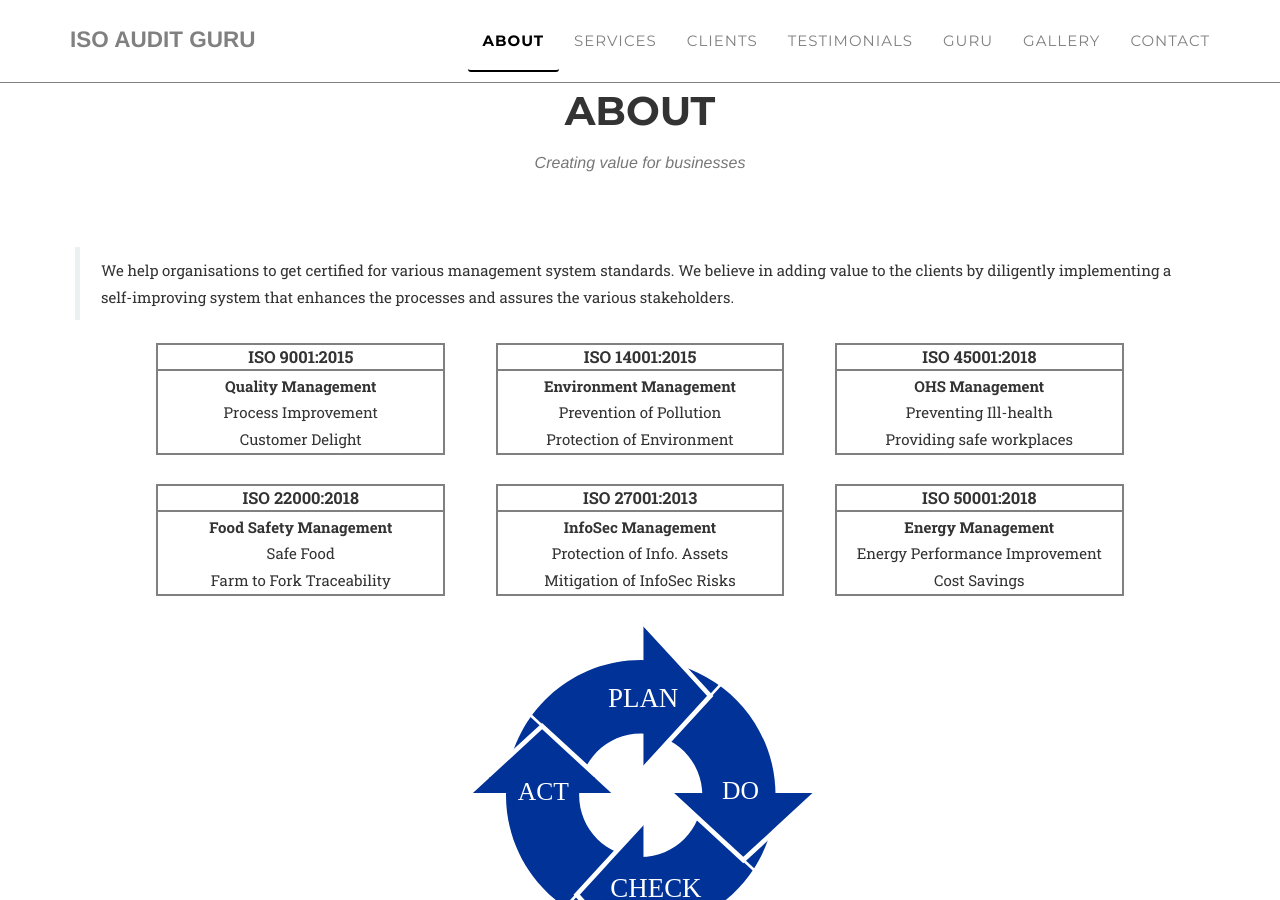
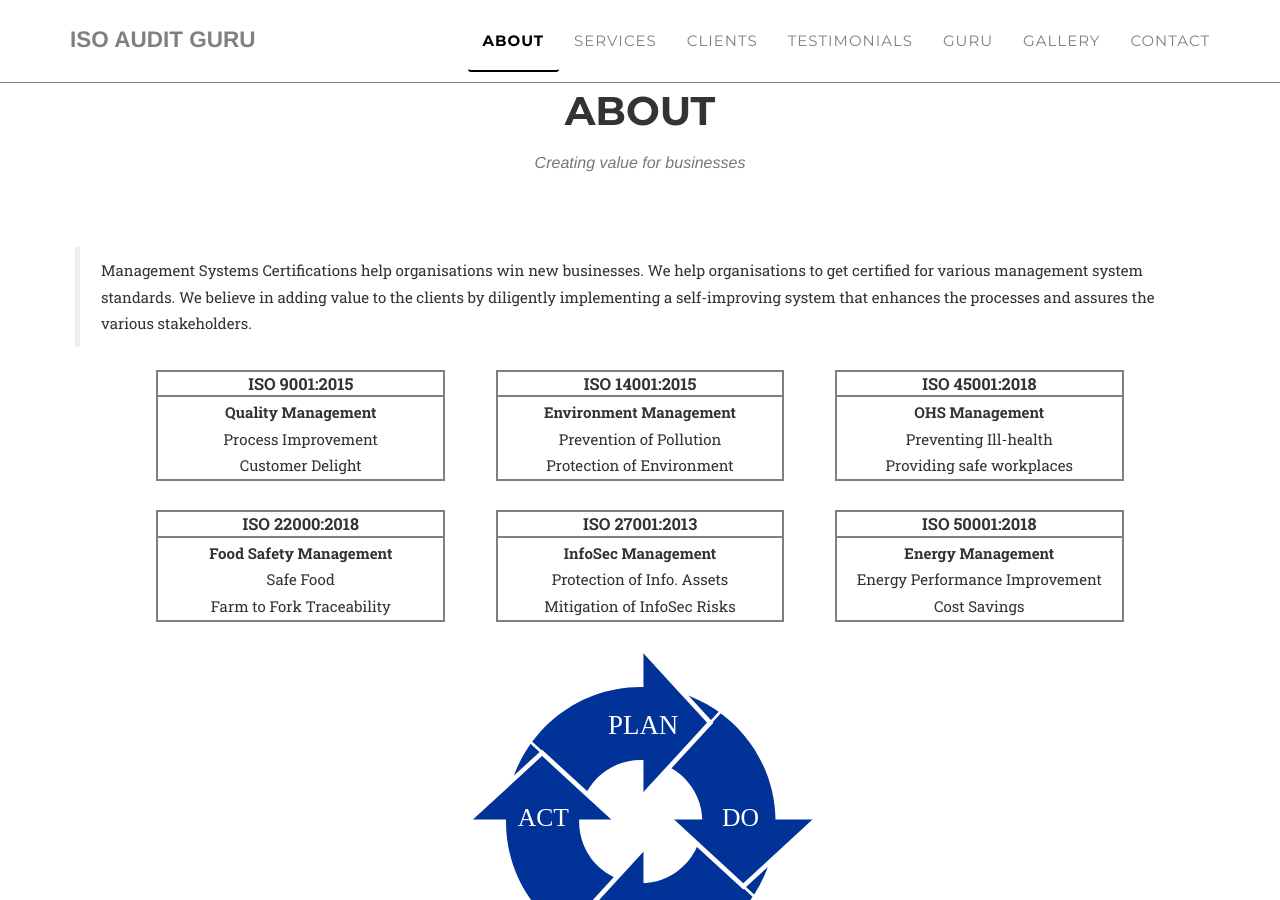
Before and after one commit to ISO-Audit-Guru/ISO-Audit-Guru.github.io, a Jekyll site: the page built from index.html, in a window 1280 px wide and 900 px high, scrolled down 1163 px. Built offline with Jekyll 4.4.1, drawn with Linux system fonts in a browser that asks for light colours; nearby versions of some CDN libraries; some web fonts are replaced.

Commit message:
Update template.yml

```diff
--- a/_data/template.yml
+++ b/_data/template.yml
@@ -11,8 +11,11 @@ font:
   secondary: '"Droid Serif", "Helvetica Neue", Helvetica,Arial,sans-serif'
 
 aboutpart1: |
-  >  We help organisations to get certified for various management system standards. We believe in adding value to the clients by diligently implementing a self-improving system that enhances the processes and assures the various stakeholders.
+  >  Management Systems Certifications help organisations win new businesses. We help organisations to get certified for various management system standards. We believe in adding value to the clients by diligently implementing a self-improving system that enhances the processes and assures the various stakeholders.
 
 aboutpart2: |
   Management systems are the method by which organizations manage the inter-related and interactive parts of their business in order to achieve their intended objectives. These objectives can relate to a number of different areas: product/service quality, operational efficiency, environmental performance, health and safety in the workplace, securing information assets, improving energy performance and many more! All the management systems follow a _Plan-Do-Check-Act_ cycle that has been a time-tested recipe
   for success for many an organisation.
+
+aboutpart3: |
+  All this while also ensuring you comply with legal requirements and your certifications remain live year after year.
```
